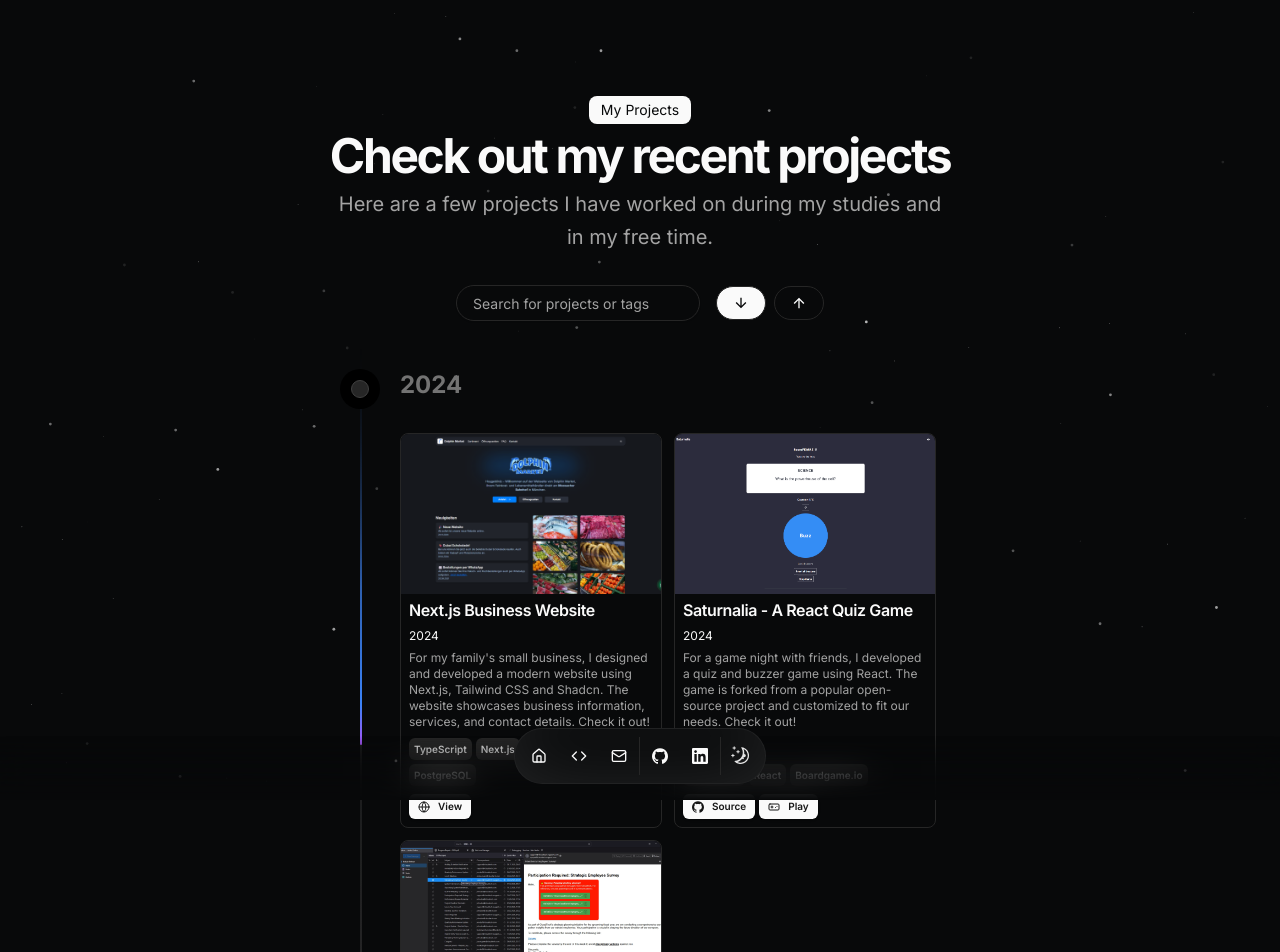
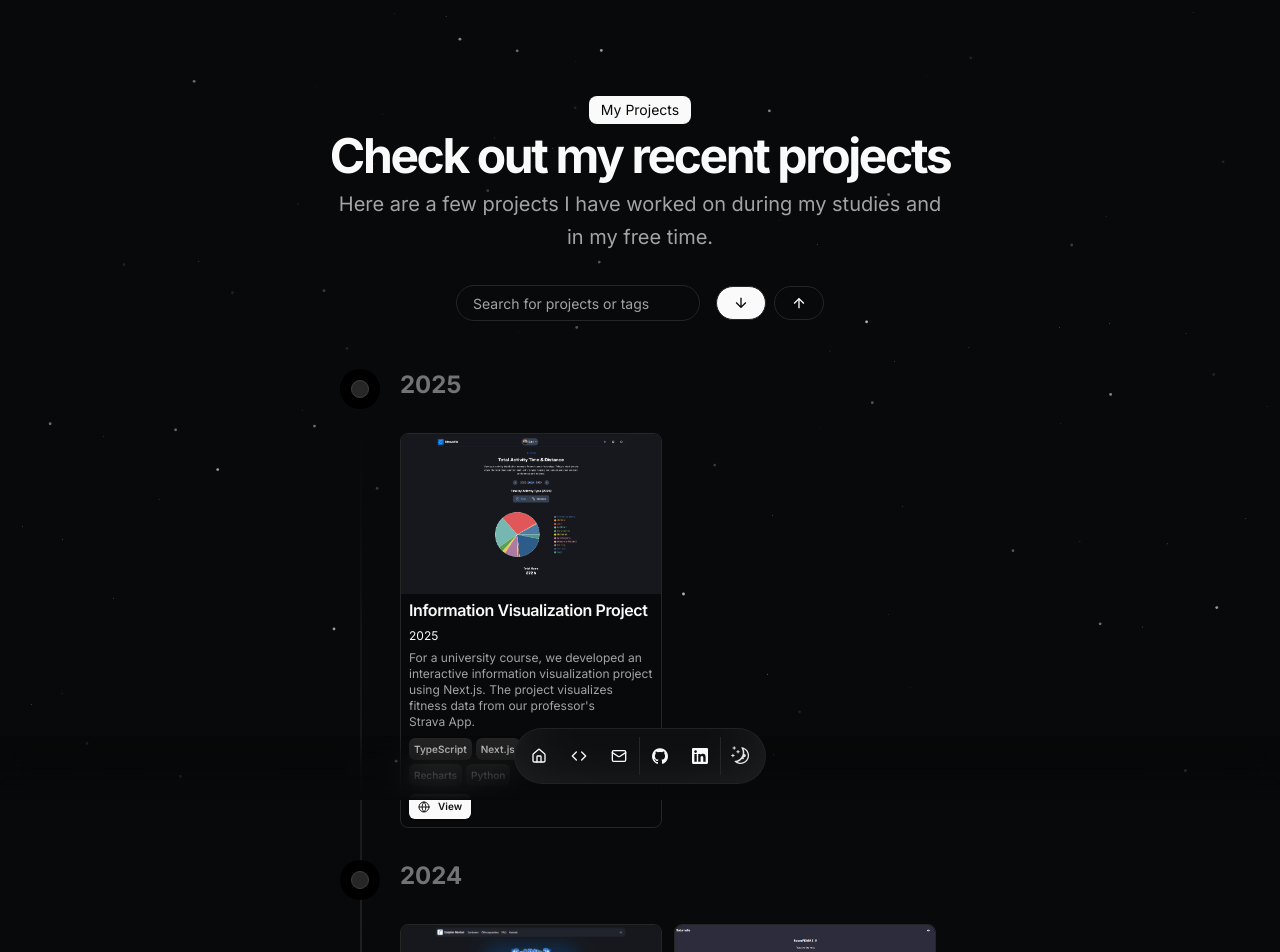
Before and after one commit to yunuseyvz/portfolio, a Next.js app: page /projects in a window 1280 px wide. Shown: the top 952 px of the page. Built offline with nearby package versions, Linux system fonts and the light colour scheme.

Commit message:
update projects and links

```diff
--- a/src/app/page.tsx
+++ b/src/app/page.tsx
@@ -119,7 +119,7 @@ export default function Page() {
       <section id="cv">
         <div className="flex justify-center items-center">
           <BlurFade delay={BLUR_FADE_DELAY * 11}>
-            <Link href="/CV.pdf" passHref target="_blank">
+            <Link href="/cv" passHref target="_blank">
               <Badge variant="secondary" className="text-[12px] flex items-center space-x-2">
                 <FaDownload />
                 <span>Download CV</span>
--- a/src/data/resume.tsx
+++ b/src/data/resume.tsx
@@ -103,6 +103,32 @@ export const DATA = {
   ],
   projects: [
     {
+      title: "Information Visualization Project",
+      href: "https://www.infovis07.vercel.app/",
+      dates: "2025",
+      active: true,
+      description:
+      "For a university course, we developed an interactive information visualization project using Next.js. The project visualizes fitness data from our professor's Strava App.",
+      technologies: [
+        "TypeScript",
+        "Next.js",
+        "Vercel",
+        "Tailwind CSS",
+        "Recharts",
+        "Python",
+      ],
+      links: [
+        {
+          type: "View",
+          href: "https://infovis07.vercel.app/",
+          icon: <Icons.globe className="size-3" />,
+        },
+      ],
+      image: "/infovis.png",
+      imageLight: "/infovis_light.png",
+      video: "",
+    },
+    {
       title: "Next.js Business Website",
       href: "https://www.dolphinmarket.de/",
       dates: "2024",
@@ -165,6 +191,7 @@ export const DATA = {
       technologies: [
         "JavaScript",
         "HTML",
+        "User Studies",
         "Eye Tracking",
       ],
       links: [
@@ -175,7 +202,7 @@ export const DATA = {
         },
         {
           type: "Read",
-          href: "/bachelorthesis.pdf",
+          href: "/bachelorthesis",
           icon: <BookIcon className="size-3" />,
         },
       ],
```
Also changed, not shown: public/infovis.png (added), public/infovis_light.png (added), vercel.json.
